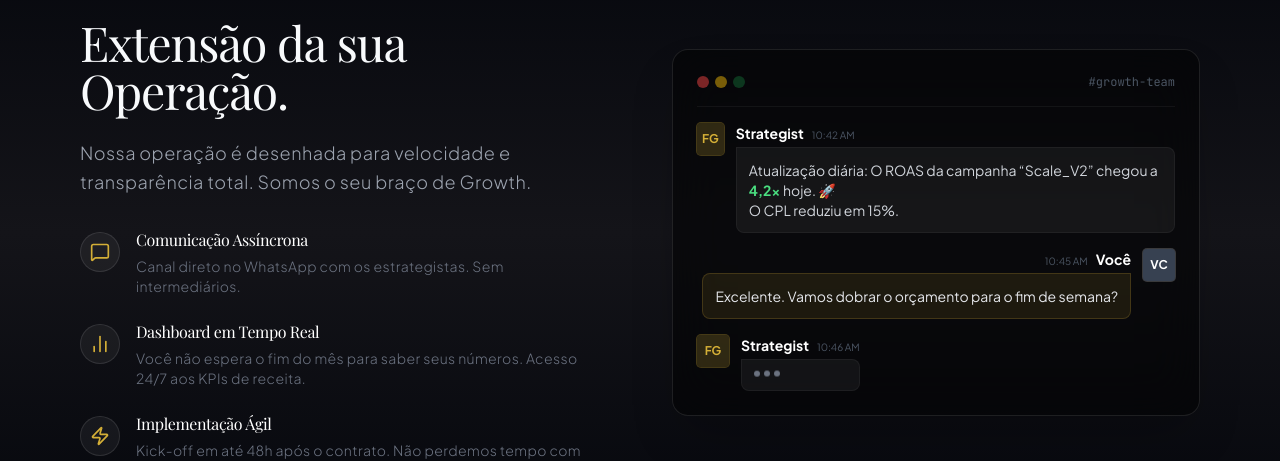
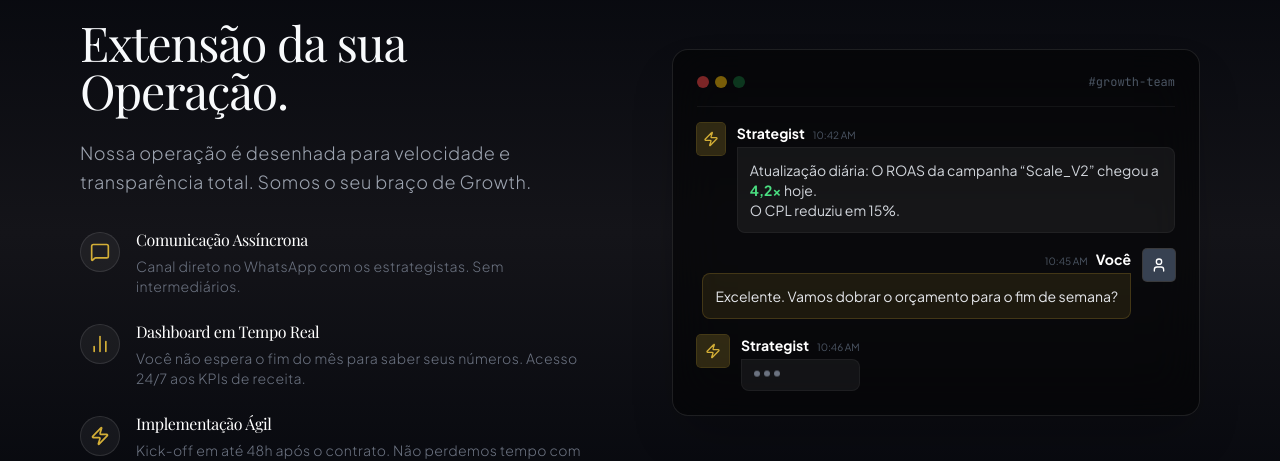
Before and after one commit to andreimagagnaaa/futureegrowth, a React (Vite) app: page / in a window 1280 px wide. Shown: the part 7684-8145 px from the top of the page. Built offline with nearby package versions, Linux system fonts and the light colour scheme; a web font is replaced by a local one.

Commit message:
Replace emojis with icons in Implementation and TheAudit sections

```diff
--- a/src/sections/Implementation.tsx
+++ b/src/sections/Implementation.tsx
@@ -1,5 +1,5 @@
 import { motion } from 'framer-motion';
-import { MessageSquare, BarChart2, Zap } from 'lucide-react';
+import { MessageSquare, BarChart2, Zap, User } from 'lucide-react';
 
 export const Implementation = () => {
   return (
@@ -76,21 +76,25 @@ export const Implementation = () => {
 
               <div className="space-y-4">
                 <div className="flex gap-3">
-                  <div className="h-8 w-8 rounded bg-primary/20 flex items-center justify-center text-xs text-primary font-bold ring-1 ring-primary/30">FG</div>
+                  <div className="h-8 w-8 rounded bg-primary/20 flex items-center justify-center text-xs text-primary font-bold ring-1 ring-primary/30">
+                    <Zap className="h-4 w-4" />
+                  </div>
                   <div className="space-y-1">
                     <div className="flex items-baseline gap-2">
                       <span className="text-sm font-bold text-white">Strategist</span>
                       <span className="text-[10px] text-gray-600">10:42 AM</span>
                     </div>
                     <div className="rounded-lg rounded-tl-none bg-white/5 p-3 text-sm text-gray-300 border border-white/5">
-                      Atualização diária: O ROAS da campanha “Scale_V2” chegou a <strong className="text-green-400">4,2×</strong> hoje. 🚀 <br/>
+                      Atualização diária: O ROAS da campanha “Scale_V2” chegou a <strong className="text-green-400">4,2×</strong> hoje. <br/>
                       O CPL reduziu em 15%.
                     </div>
                   </div>
                 </div>
 
                 <div className="flex gap-3 flex-row-reverse">
-                  <div className="h-8 w-8 rounded bg-gray-700 flex items-center justify-center text-xs text-white font-bold ring-1 ring-white/20">VC</div>
+                  <div className="h-8 w-8 rounded bg-gray-700 flex items-center justify-center text-xs text-white font-bold ring-1 ring-white/20">
+                    <User className="h-4 w-4" />
+                  </div>
                   <div className="space-y-1 text-right">
                     <div className="flex items-baseline gap-2 justify-end">
                       <span className="text-[10px] text-gray-600">10:45 AM</span>
@@ -103,7 +107,9 @@ export const Implementation = () => {
                 </div>
 
                  <div className="flex gap-3">
-                  <div className="h-8 w-8 rounded bg-primary/20 flex items-center justify-center text-xs text-primary font-bold ring-1 ring-primary/30">FG</div>
+                  <div className="h-8 w-8 rounded bg-primary/20 flex items-center justify-center text-xs text-primary font-bold ring-1 ring-primary/30">
+                    <Zap className="h-4 w-4" />
+                  </div>
                   <div className="space-y-1">
                     <div className="flex items-baseline gap-2">
                       <span className="text-sm font-bold text-white">Strategist</span>
--- a/src/sections/TheAudit.tsx
+++ b/src/sections/TheAudit.tsx
@@ -1,5 +1,5 @@
 import { motion } from 'framer-motion';
-import { Search, Target, FileCheck } from 'lucide-react';
+import { Search, Target, FileCheck, Calendar } from 'lucide-react';
 
 export const TheAudit = () => {
   return (
@@ -76,7 +76,7 @@ export const TheAudit = () => {
 
                  <div className="flex-1 flex flex-col justify-center items-center text-center space-y-6 py-8 md:py-0">
                    <div className="h-20 w-20 rounded-full bg-white/5 border border-white/10 flex items-center justify-center">
-                     <span className="text-2xl">📅</span>
+                     <Calendar className="h-8 w-8 text-primary" />
                    </div>
                    <div>
                      <h3 className="text-2xl font-serif text-white mb-2">Sessão Estratégica</h3>
```
